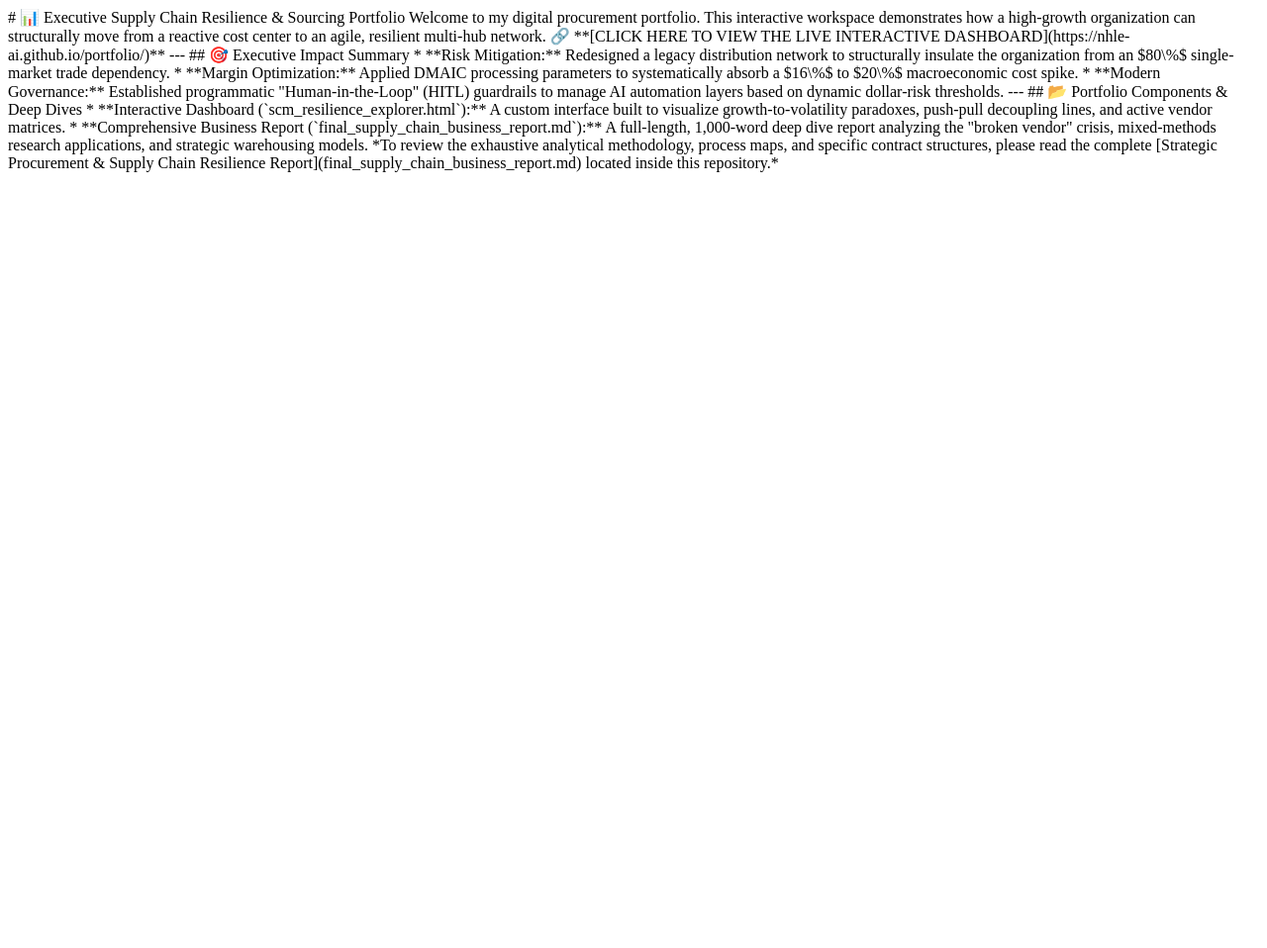
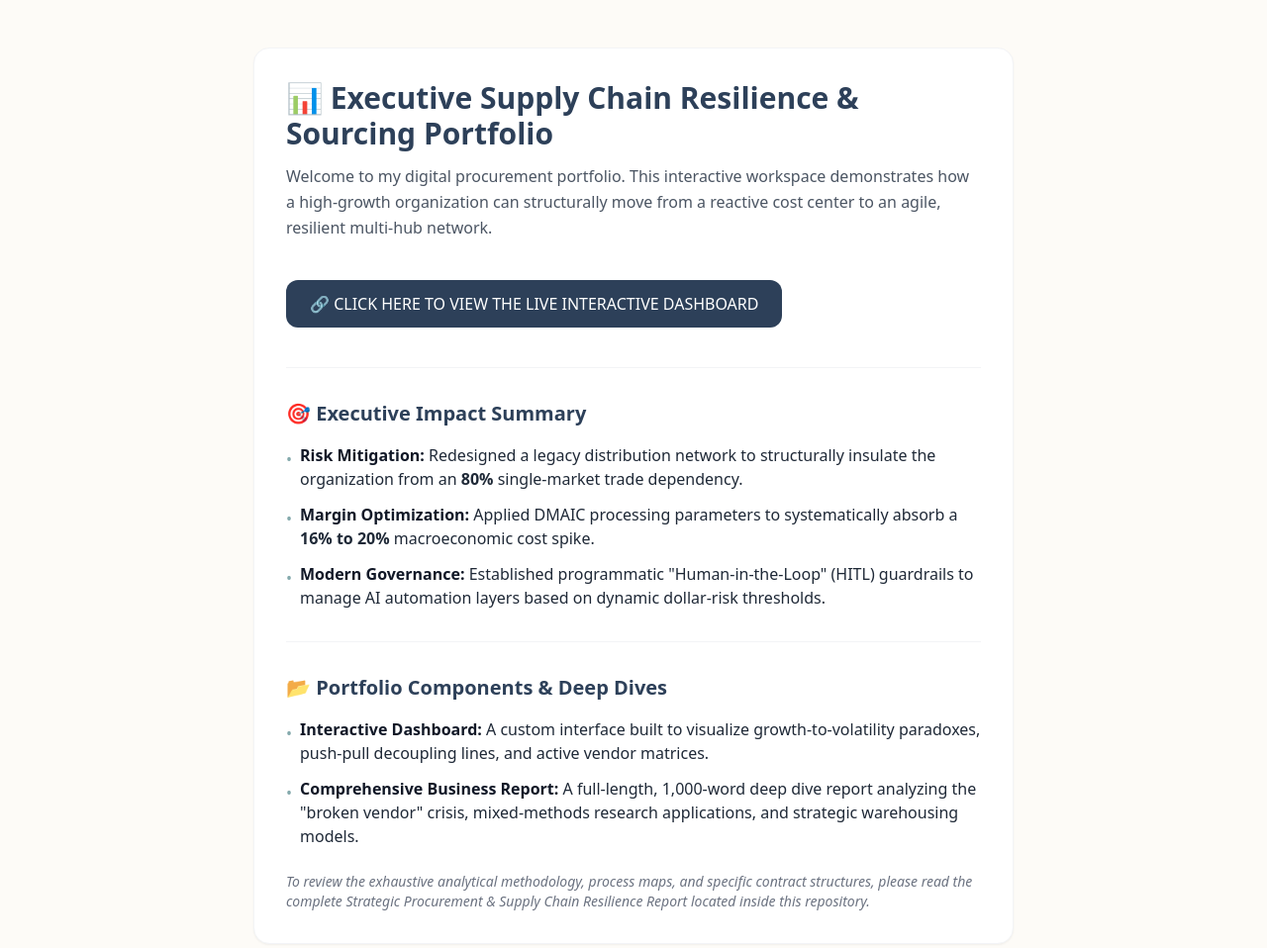
Before and after one commit to nhle-ai/portfolio, a plain HTML site: page README.html in a window 1280 px wide. Shown: the whole page at 99% size. Before the commit the page ends 800 px from the top, so only its background shows below. Drawn offline with nearby package versions, Linux system fonts and the light colour scheme.

Commit message:
Update README.html

```diff
--- a/README.html
+++ b/README.html
@@ -1,20 +1,70 @@
-# 📊 Executive Supply Chain Resilience & Sourcing Portfolio
+<!DOCTYPE html>
+<html lang="en">
+<head>
+    <meta charset="UTF-8">
+    <meta name="viewport" content="width=device-width, initial-scale=1.0">
+    <title>Executive SCM Portfolio Summary</title>
+    <script src="https://cdn.tailwindcss.com"></script>
+</head>
+<body class="bg-[#FDFBF7] text-gray-800 antialiased font-sans p-6 md:p-12">
+    <div class="max-w-3xl mx-auto bg-white border border-gray-100 rounded-2xl shadow-sm p-8 space-y-8">
 
-Welcome to my digital procurement portfolio. This interactive workspace demonstrates how a high-growth organization can structurally move from a reactive cost center to an agile, resilient multi-hub network.
+        <!-- Header -->
+        <div class="space-y-3">
+            <h1 class="text-3xl font-bold text-[#2D4059]">📊 Executive Supply Chain Resilience & Sourcing Portfolio</h1>
+            <p class="text-gray-600 leading-relaxed">
+                Welcome to my digital procurement portfolio. This interactive workspace demonstrates how a high-growth organization can structurally move from a reactive cost center to an agile, resilient multi-hub network.
+            </p>
+        </div>
 
-🔗 **[CLICK HERE TO VIEW THE LIVE INTERACTIVE DASHBOARD](https://nhle-ai.github.io/portfolio/)**
+        <!-- CTA Button -->
+        <div class="py-2">
+            <a href="https://nhle-ai.github.io/portfolio/" class="inline-block bg-[#2D4059] text-white font-medium px-6 py-3 rounded-xl hover:bg-opacity-90 transition">
+                🔗 CLICK HERE TO VIEW THE LIVE INTERACTIVE DASHBOARD
+            </a>
+        </div>
 
----
+        <hr class="border-gray-100">
 
-## 🎯 Executive Impact Summary
-* **Risk Mitigation:** Redesigned a legacy distribution network to structurally insulate the organization from an $80\%$ single-market trade dependency.
-* **Margin Optimization:** Applied DMAIC processing parameters to systematically absorb a $16\%$ to $20\%$ macroeconomic cost spike.
-* **Modern Governance:** Established programmatic "Human-in-the-Loop" (HITL) guardrails to manage AI automation layers based on dynamic dollar-risk thresholds.
+        <!-- Section 1 -->
+        <div class="space-y-4">
+            <h2 class="text-xl font-bold text-[#2D4059]">🎯 Executive Impact Summary</h2>
+            <ul class="space-y-3 list-none">
+                <li class="flex items-start gap-2">
+                    <span class="text-[#84A9AC] mt-1">•</span>
+                    <p><strong class="text-gray-900">Risk Mitigation:</strong> Redesigned a legacy distribution network to structurally insulate the organization from an <strong>80%</strong> single-market trade dependency.</p>
+                </li>
+                <li class="flex items-start gap-2">
+                    <span class="text-[#84A9AC] mt-1">•</span>
+                    <p><strong class="text-gray-900">Margin Optimization:</strong> Applied DMAIC processing parameters to systematically absorb a <strong>16% to 20%</strong> macroeconomic cost spike.</p>
+                </li>
+                <li class="flex items-start gap-2">
+                    <span class="text-[#84A9AC] mt-1">•</span>
+                    <p><strong class="text-gray-900">Modern Governance:</strong> Established programmatic "Human-in-the-Loop" (HITL) guardrails to manage AI automation layers based on dynamic dollar-risk thresholds.</p>
+                </li>
+            </ul>
+        </div>
 
----
+        <hr class="border-gray-100">
 
-## 📂 Portfolio Components & Deep Dives
-* **Interactive Dashboard (`scm_resilience_explorer.html`):** A custom interface built to visualize growth-to-volatility paradoxes, push-pull decoupling lines, and active vendor matrices.
-* **Comprehensive Business Report (`final_supply_chain_business_report.md`):** A full-length, 1,000-word deep dive report analyzing the "broken vendor" crisis, mixed-methods research applications, and strategic warehousing models.
+        <!-- Section 2 -->
+        <div class="space-y-4">
+            <h2 class="text-xl font-bold text-[#2D4059]">📂 Portfolio Components & Deep Dives</h2>
+            <ul class="space-y-3 list-none">
+                <li class="flex items-start gap-2">
+                    <span class="text-[#84A9AC] mt-1">•</span>
+                    <p><strong class="text-gray-900">Interactive Dashboard:</strong> A custom interface built to visualize growth-to-volatility paradoxes, push-pull decoupling lines, and active vendor matrices.</p>
+                </li>
+                <li class="flex items-start gap-2">
+                    <span class="text-[#84A9AC] mt-1">•</span>
+                    <p><strong class="text-gray-900">Comprehensive Business Report:</strong> A full-length, 1,000-word deep dive report analyzing the "broken vendor" crisis, mixed-methods research applications, and strategic warehousing models.</p>
+                </li>
+            </ul>
+            <p class="text-sm italic text-gray-500 pt-2">
+                To review the exhaustive analytical methodology, process maps, and specific contract structures, please read the complete Strategic Procurement & Supply Chain Resilience Report located inside this repository.
+            </p>
+        </div>
 
-*To review the exhaustive analytical methodology, process maps, and specific contract structures, please read the complete [Strategic Procurement & Supply Chain Resilience Report](final_supply_chain_business_report.md) located inside this repository.*
+    </div>
+</body>
+</html>
```
